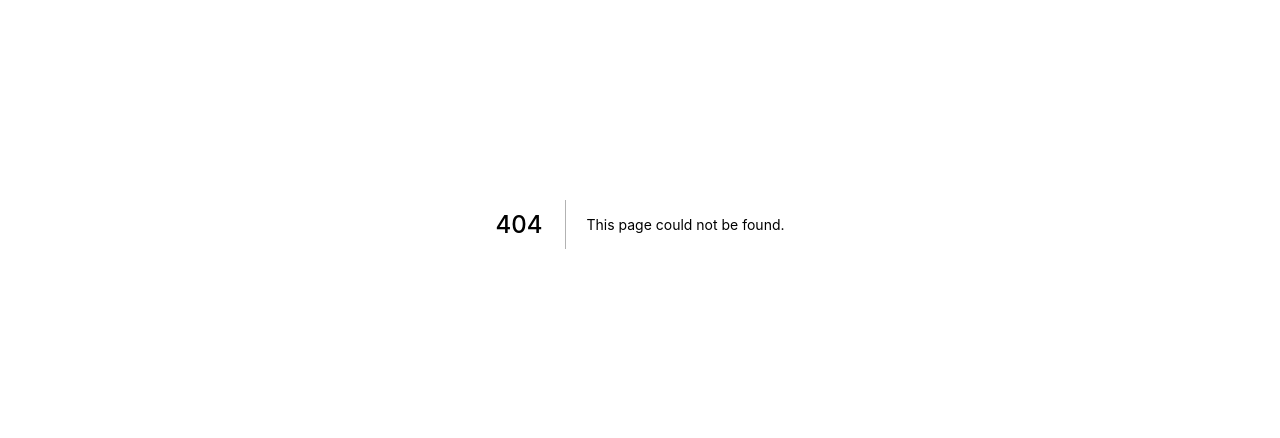
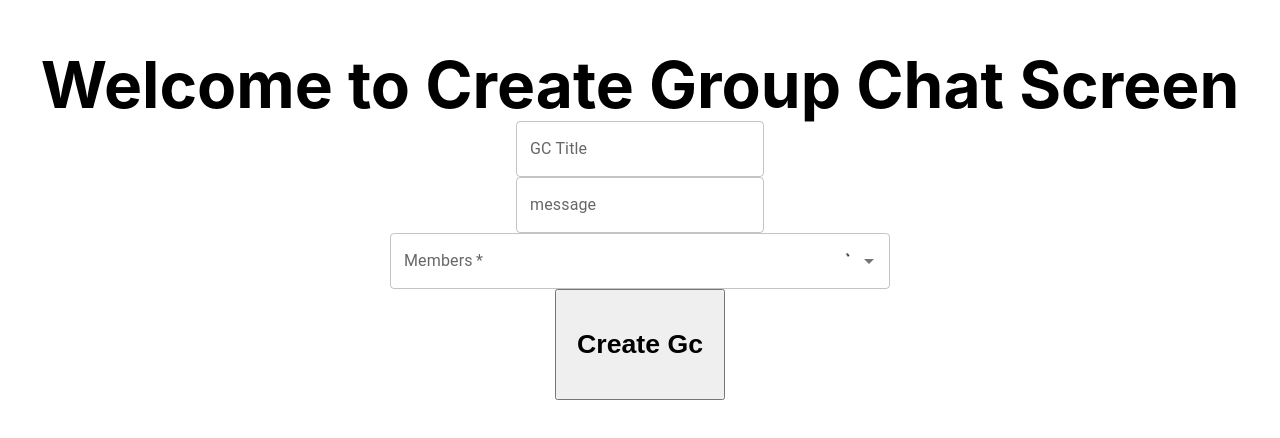
Before and after one commit to prLorence/chat-app, a Next.js app: page /create-gc in a window 1280 px wide. Before the commit this address had no page. Shown: the part 176-614 px from the top of the page. Built offline with nearby package versions, Linux system fonts and the light colour scheme; no server answers; the database is empty.

Commit message:
added gc message functionality

```diff
--- a/package.json
+++ b/package.json
@@ -15,6 +15,8 @@
     "@mui/material": "^5.9.2",
     "@mui/styled-engine-sc": "^5.8.0",
     "firebase": "^9.9.1",
+    "lodash": "^4.17.21",
+    "moment": "^2.29.4",
     "next": "12.2.2",
     "react": "18.2.0",
     "react-dom": "18.2.0",
--- /dev/null
+++ b/pages/create-gc/index.js
@@ -0,0 +1,246 @@
+
+import Head from 'next/head'
+import Image from 'next/image'
+import styles from '../../styles/Home.module.css'
+
+import React, { useEffect, useState, useMemo } from 'react';
+import { useRouter } from 'next/router';
+import firebase from '../../firebase/index';
+import { Autocomplete, TextField, CircularProgress} from '@mui/material';
+import moment from 'moment';
+import { throttle } from 'lodash';
+
+
+// 3:11:50 in training video
+// test
+export default function Dashboard() {
+  const router = useRouter();
+  const [email, setEmail]= useState("");
+  const [password, setPassword] = useState("");
+  const [options, setOptions] = useState([]);
+  const [searchValue, setSearchValue] = useState();
+  const [loading, setLoading] = useState(false);
+  const [gcTitle, setGcTitle] = useState("");
+  const [gcMessage, setGcMessage] = useState("");
+  const [inputValue, setInputValue] = useState("");
+  const [currUID, setCurrUID] = useState(null);
+
+  useEffect(() => {
+      firebase().auth.onAuthStateChanged((user) => {
+        if (user) {
+          setCurrUID(user.uid);
+        } else {
+          console.log("not a user");
+        }
+      });
+    }, [])
+
+  const fetchData = async () => {
+    const { db, ref, get, child } = firebase();
+    const dbRef = ref(db);
+
+    const getVal = await get(child(dbRef, 'users')).catch(e => console.log({e}));
+
+
+    const extractData = getVal.val();
+
+    const transformedData = Object.entries(extractData).map(a => ({
+        id : a[0],
+        ...a[1],
+    }))
+
+    return transformedData;
+  }
+
+  const query = async (req, callback) => {
+      const {db, ref, get, limitToLast, query, orderByChild, startAt, endAt} = firebase();
+
+      const myRes = [];
+
+      const sKey = req.input.toLowerCase();
+
+      const getData = await get(
+        query(ref(db, 'users')),
+        ...[
+          orderByChild('fullName'),
+          startAt(sKey),
+          endAt(sKey + "\uf8ff"),
+          limitToLast(10)
+        ]
+      )
+
+      getData.forEach((a) => {
+        myRes.push(a.val());
+      })
+
+      callback(myRes);
+  }
+
+  const fetch = useMemo(() => throttle((req, callback) => {
+      setLoading(true);
+      query(req, callback)
+  }, 500), []
+  )
+
+  useEffect(() => {
+    let active = true;
+
+    if (inputValue === "") {
+      setLoading(true);
+      fetchData().then((a) => {
+        setOptions(a ? a : []);
+        setLoading(false);
+        return undefined;
+      }).catch(e => {
+        setLoading(true);
+        console.error(e);
+        alert("error fetching data")
+      })
+    }
+
+    fetch({ input: inputValue }, (result) => {
+      if (active) {
+        let newOptions = [];
+        if (result) {
+          newOptions = [...result];
+        }
+        setOptions(newOptions);
+      }
+      setLoading(false);
+    });
+
+    () => {
+      active = false;
+    };
+
+  }, [searchValue, inputValue, fetch])
+
+  return (
+    <div className={styles.container}>
+      <Head>
+        <title>Hello World</title>
+        <meta name="description" content="Generated by create next app" />
+        <link rel="icon" href="/favicon.ico" />
+      </Head>
+
+      <main className={styles.main}>
+
+        <h1 className={styles.title}>
+          Welcome to Create Group Chat Screen
+        </h1>
+
+        <TextField
+          id = "t1"
+          label = "GC Title"
+          variant = "outlined"
+          onChange = {(e) => {
+            setGcTitle(e.target.value);
+          }}
+        />
+
+        <TextField
+          id = "t11"
+          label = "message"
+          variant = "outlined"
+          onChange = {(e) => {
+            setGcMessage(e.target.value);
+          }}
+        />
+
+        <Autocomplete
+          id = "multi-auto"
+          loading = {loading}
+          filterSelectedOptions
+          includeInputInList
+          filterOptions={(x) => x}
+          multiple
+          limitTags= {3}
+          options = {options}
+          getOptionLabel = {option => option.fullName}
+          value = {searchValue}
+          defaultValue = {searchValue}
+          onChange = {(e, newValue) => {
+            setOptions(newValue ? [newValue, ...options] : options);
+            setSearchValue(newValue);
+          }}
+          onInputChange = {(e, newInputValue) => {
+            setInputValue(newInputValue);
+          }}
+          renderInput = {(params) => (
+            <TextField
+              {...params}
+              required
+              id = "id-ibe"
+              label = "Members"
+              variant = "outlined"
+              sx = {{
+                width: 500
+              }}
+              InputProps = {{
+                ...params.InputProps,
+                endAdornment: (
+                  <>
+                    {
+                      loading ? (
+                        <CircularProgress color = 'inherit' size = {20}/>
+                      ) : null
+                    }
+                    { params.InputProps.endAdornment }
+                  </>
+                )
+              }}
+            />
+          )}
+        />
+
+
+
+        <button style={{padding: 20}} onClick = {async () => {
+          const {db, ref, set, update} = firebase();
+
+          const result = searchValue.reduce((unique, o) => {
+              if (!unique.some(obj => obj.id === o.id)) unique.push(o);
+              return unique;
+          }, [])
+
+          const members = {};
+
+          result.forEach((a) => {
+            members[a.id] = true
+          })
+
+          console.log({members});
+
+
+          const id = `${moment().valueOf()}`
+
+          const constructValue = {
+            gcTitle: gcTitle,
+            id: id,
+            members: { ...members }
+          }
+
+          console.log({constructValue});
+
+          await set(ref(db, 'gc/' + id), constructValue).catch(e => console.error(e));
+
+          const messageId = `msg-${id}`
+
+          await set(ref(db, `messages/${id}/${messageId}`), {
+              senderId: currUID,
+              message: gcMessage
+          }).catch(e => console.error(e))
+
+          await update(ref(db, 'gc/' + id), {
+            msgId: messageId,
+          }).catch(e => console.error(e));
+
+          alert('sent message');
+        }}>
+            <h1>Create Gc</h1>
+        </button>
+
+      </main>
+    </div>
+  )
+}
--- a/pages/dashboard/index.js
+++ b/pages/dashboard/index.js
@@ -1,4 +1,3 @@
-
 import Head from 'next/head'
 import Image from 'next/image'
 import styles from '../../styles/Home.module.css'
```
Also changed, not shown: 2 other files (tests, documents, lock files or other folders).
